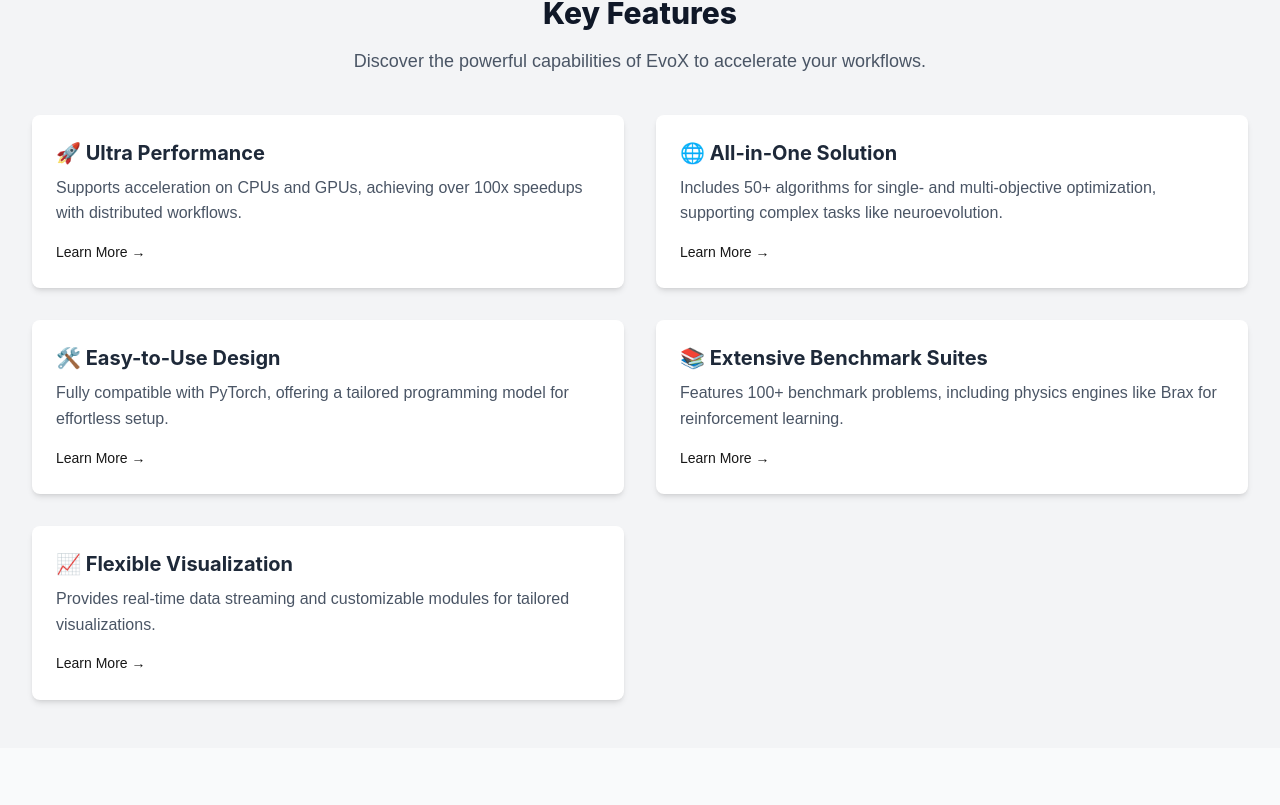
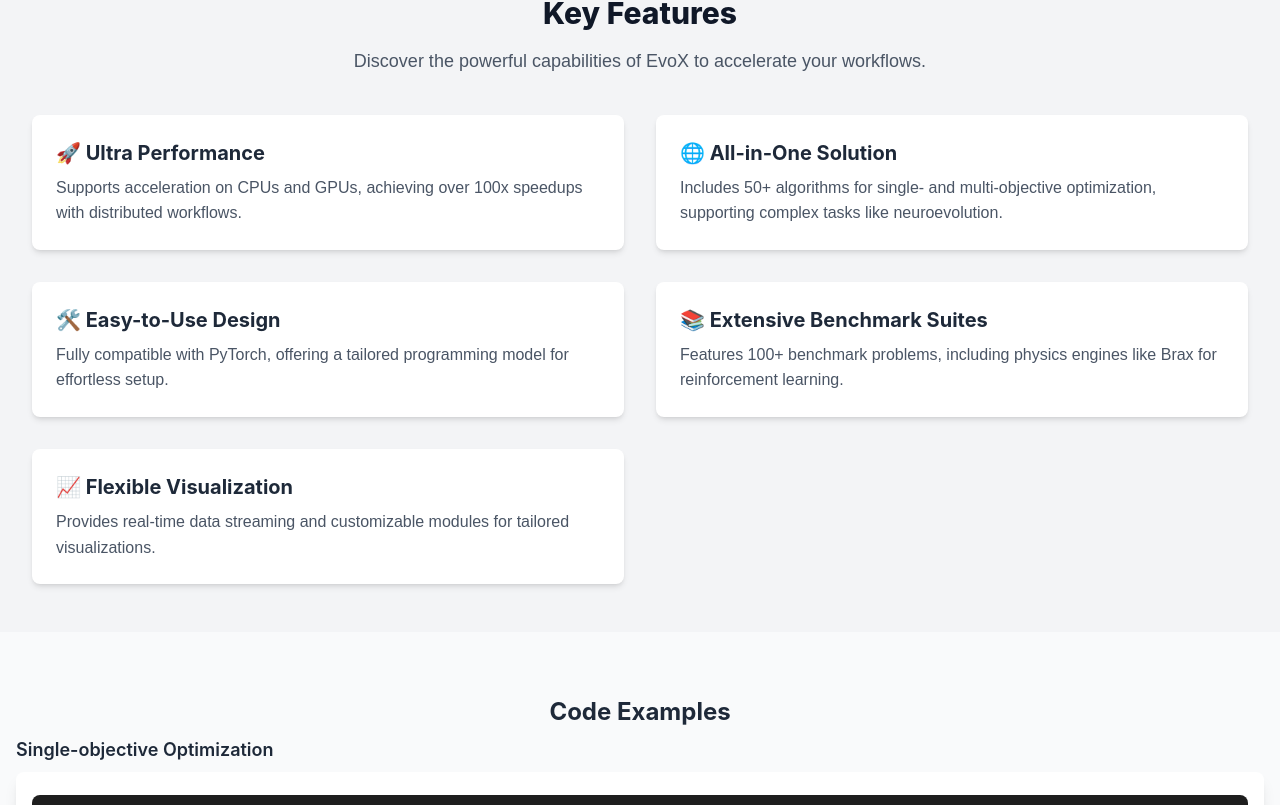
Before and after one commit to BillHuang2001/evogit_web, a Next.js app: page / in a window 1280 px wide. Shown: the part 675-1480 px from the top of the page. Built offline with nearby package versions, Linux system fonts and the light colour scheme.

Commit message:
gpt-4o: Add support for dynamic links in FeatureCard component

```diff
--- a/src/components/FeatureCard.jsx
+++ b/src/components/FeatureCard.jsx
@@ -1,4 +1,4 @@
-export default function FeatureCard({ title, description, icon }) {
+export default function FeatureCard({ title, description, icon, link }) {
   return (
     <div className="bg-white dark:bg-gray-800 shadow-md rounded-lg p-6 hover:shadow-lg transition-shadow flex items-start space-x-4 group">
       {icon && (
@@ -13,12 +13,14 @@
         <p className="mt-2 text-gray-600 group-hover:text-gray-800 transition-colors dark:text-gray-400 dark:group-hover:text-gray-300">
           {description}
         </p>
-        <a
-          href="#"
-          className="mt-4 inline-block text-blue-500 dark:text-blue-400 hover:text-blue-700 dark:hover:text-blue-300 transition-colors text-sm font-medium"
-        >
-          Learn More →
-        </a>
+        {link && (
+          <a
+            href={link}
+            className="mt-4 inline-block text-blue-500 dark:text-blue-400 hover:text-blue-700 dark:hover:text-blue-300 transition-colors text-sm font-medium"
+          >
+            Learn More →
+          </a>
+        )}
       </div>
     </div>
   );
```
